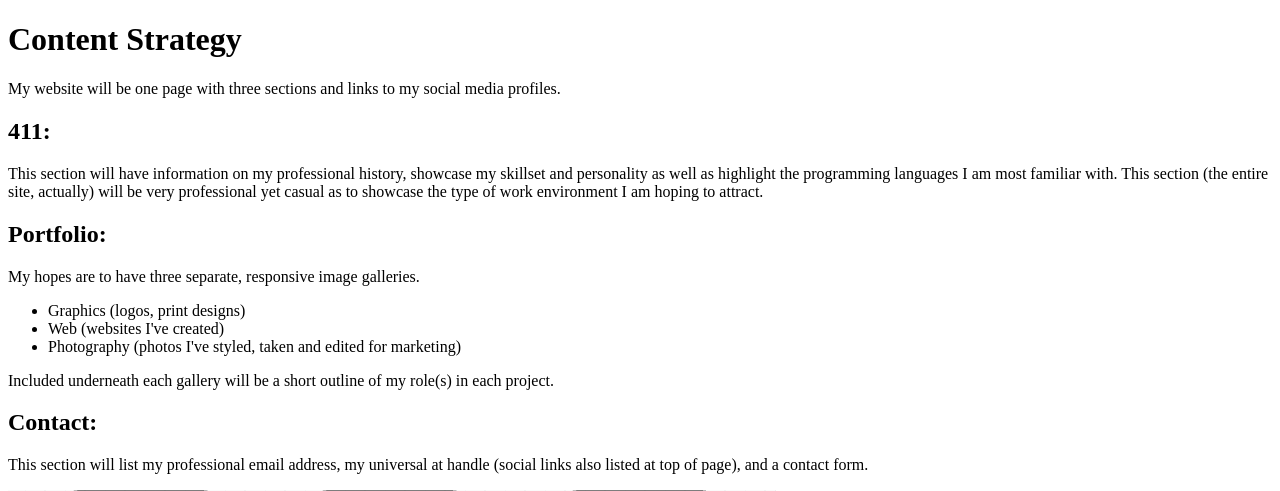
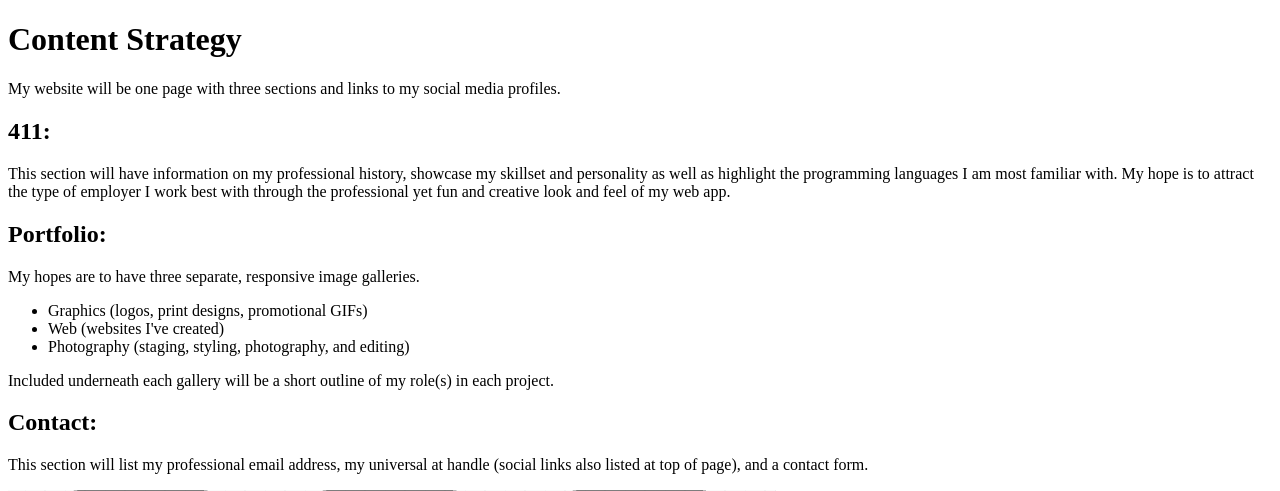
Before and after one commit to littleloveprint/littleloveprint, a PHP site: page /epic/milestone-2.php in a window 1280 px wide. Shown: the top 491 px of the page. Run offline with PHP 8.4, Linux system fonts and the light colour scheme.

Commit message:
Word, word, word. Changed wording to better reflect what I ultimately want for my site.

```diff
--- a/epic/milestone-2.php
+++ b/epic/milestone-2.php
@@ -9,13 +9,13 @@
 		<h1><strong>Content Strategy</strong></h1>
 		<p>My website will be one page with three sections and links to my social media profiles.</p>
 		<h2><strong>411:</strong></h2>
-		<p>This section will have information on my professional history, showcase my skillset and personality as well as highlight the programming languages I am most familiar with. This section (the entire site, actually) will be very professional yet casual as to showcase the type of work environment I am hoping to attract.</p>
+		<p>This section will have information on my professional history, showcase my skillset and personality as well as highlight the programming languages I am most familiar with. My hope is to attract the type of employer I work best with through the professional yet fun and creative look and feel of my web app.</p>
 		<h2><strong>Portfolio:</strong></h2>
 		<p>My hopes are to have three separate, responsive image galleries.
 		<ul>
-			<li>Graphics (logos, print designs)</li>
+			<li>Graphics (logos, print designs, promotional GIFs)</li>
 			<li>Web (websites I've created)</li>
-			<li>Photography (photos I've styled, taken and edited for marketing)</li>
+			<li>Photography (staging, styling, photography, and editing)</li>
 		</ul>
 		Included underneath each gallery will be a short outline of my role(s) in each project.</p>
 		<h2><strong>Contact:</strong></h2>
```
